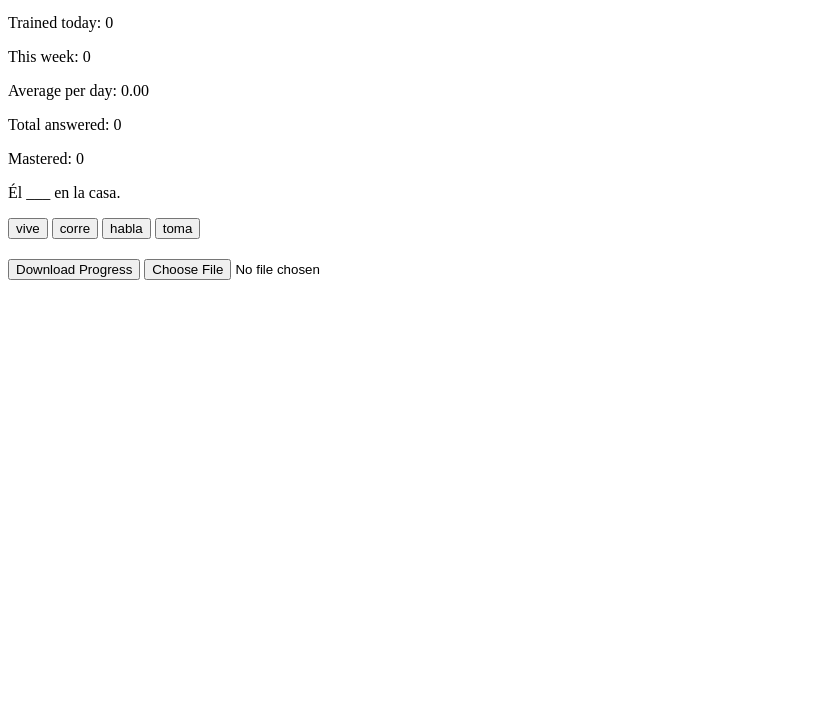
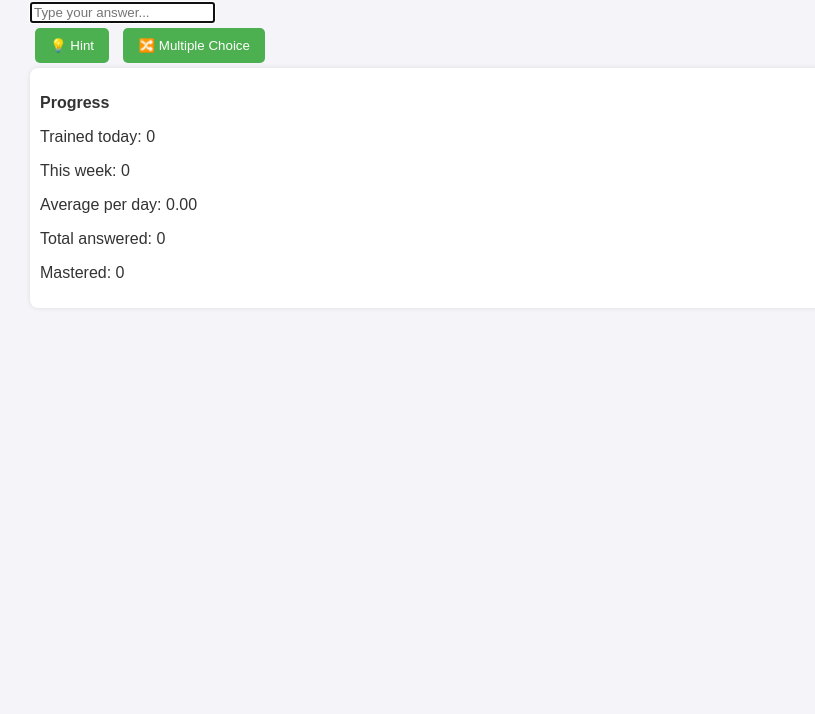
Before and after one commit to rzuberi/clozemaster-clone, a plain HTML site: page index.html in a window 1280 px wide. Shown: the part 86-800 px from the top of the page, without its empty margins (0-815 px from the left). Drawn offline with Linux system fonts and the light colour scheme.

Commit message:
Update index.html

```diff
--- a/index.html
+++ b/index.html
@@ -1,12 +1,31 @@
+<!DOCTYPE html>
+<html lang="en">
+<head>
+  <meta charset="UTF-8">
+  <title>Spanish Cloze Trainer</title>
+  <link rel="stylesheet" href="styles.css">
+</head>
 <body>
-  <h1>Clozemaster Clone</h1>
-  <div id="stats"></div>
-  <div id="quiz"></div>
+  <div id="app">
+    <h1>Spanish Trainer</h1>
 
-  <div style="margin-top:20px;">
-    <button onclick="exportProgress()">Download Progress</button>
-    <input type="file" onchange="importProgress(event)" />
+    <div id="progress-bar"><div id="progress-fill"></div></div>
+
+    <div id="sentence-box">
+      <p id="sentence"></p>
+      <input id="answer" type="text" placeholder="Type your answer..." autofocus />
+      <div id="choices"></div>
+      <div id="feedback"></div>
+    </div>
+
+    <div id="controls">
+      <button onclick="showHint()">💡 Hint</button>
+      <button onclick="toggleChoices()">🔀 Multiple Choice</button>
+    </div>
+
+    <div id="stats"></div>
   </div>
 
   <script src="app.js"></script>
 </body>
+</html>
```
